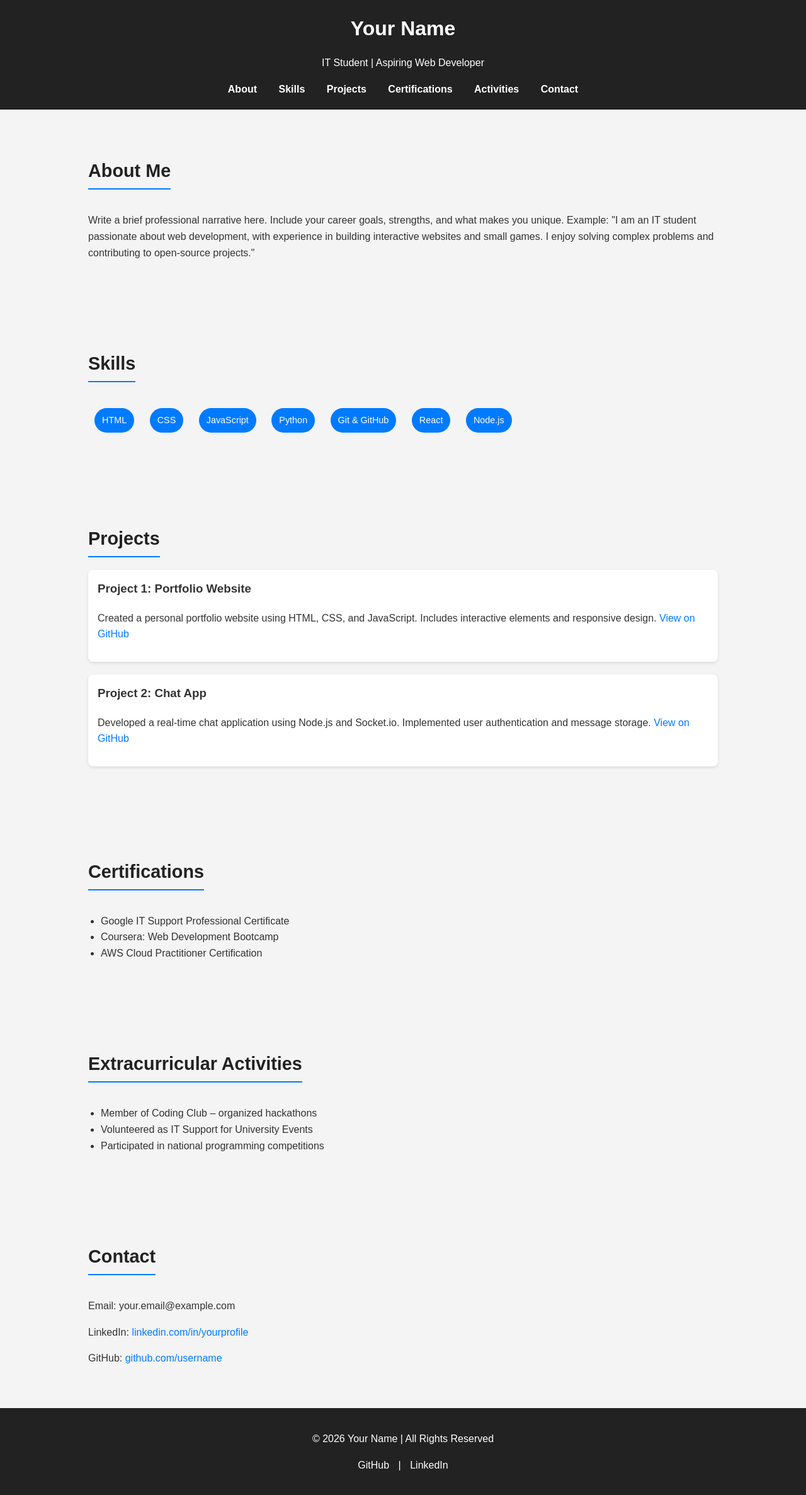
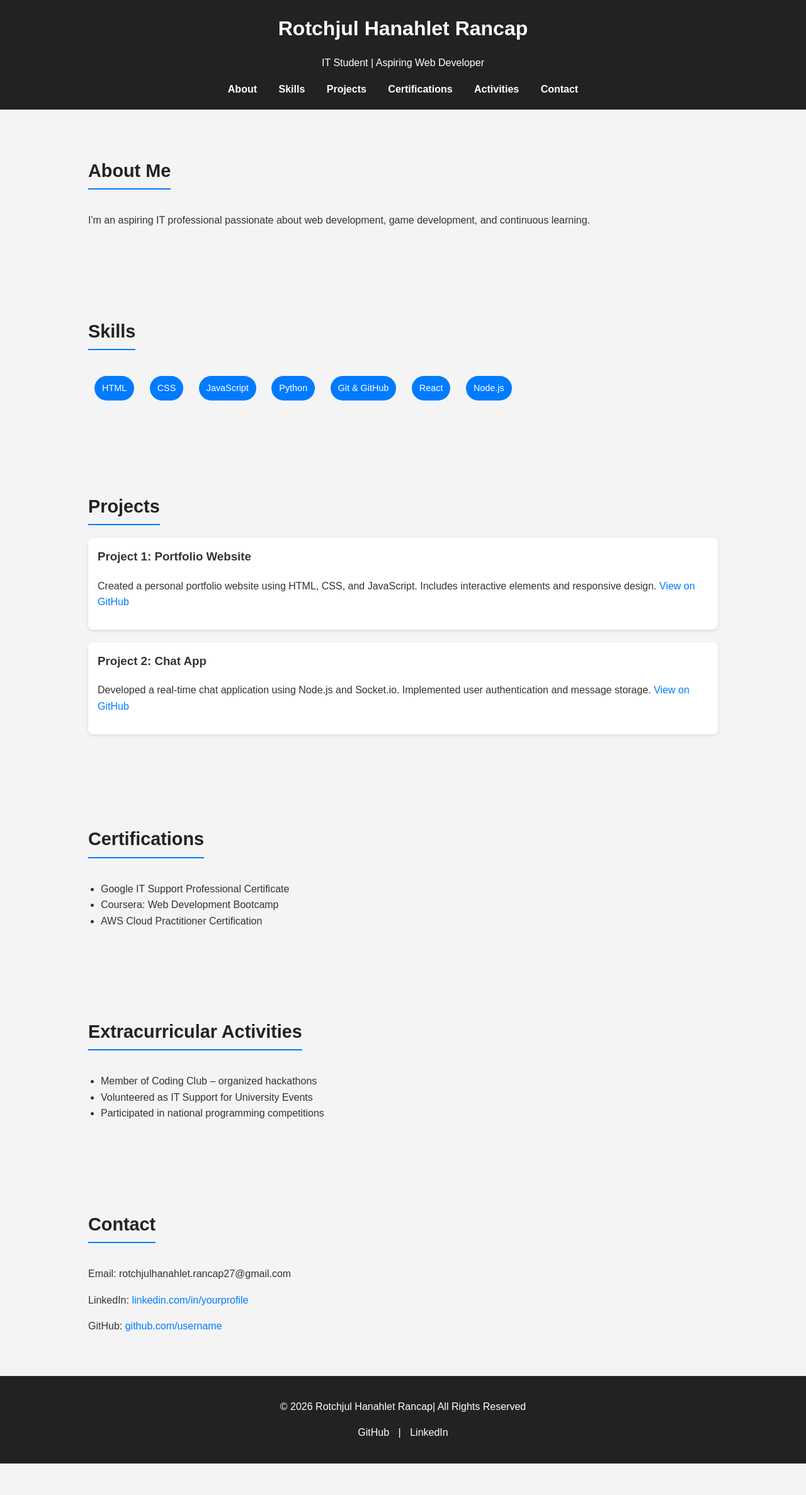
Before and after one commit to rotchjulhanahletrancap27-droid/hanah, a plain HTML site: page index.html in a window 1280 px wide. Shown: the whole page at 63% size. After the commit the page ends 2324 px from the top, so only its background shows below. Drawn offline with Linux system fonts and the light colour scheme.

Commit message:
Update index.html

```diff
--- a/index.html
+++ b/index.html
@@ -2,7 +2,7 @@
 <html lang="en">
 <head>
     <meta charset="UTF-8">
-    <title>Your Name | IT Portfolio</title>
+    <title>Rotchjul Hanahlet Rancap | IT Portfolio</title>
     <meta name="viewport" content="width=device-width, initial-scale=1.0">
     <style>
         /* General Styles */
@@ -125,7 +125,7 @@
 
     <!-- Header -->
     <header>
-        <h1>Your Name</h1>
+        <h1>Rotchjul Hanahlet Rancap</h1>
         <p>IT Student | Aspiring Web Developer</p>
         <nav>
             <a href="#about">About</a>
@@ -141,8 +141,7 @@
     <section id="about">
         <h2>About Me</h2>
         <p>
-            Write a brief professional narrative here. Include your career goals, strengths, and what makes you unique.
-            Example: "I am an IT student passionate about web development, with experience in building interactive websites and small games. I enjoy solving complex problems and contributing to open-source projects."
+            I'm an aspiring IT professional passionate about web development, game development, and continuous learning.
         </p>
     </section>
 
@@ -197,14 +196,14 @@
     <!-- Contact Section -->
     <section id="contact">
         <h2>Contact</h2>
-        <p>Email: your.email@example.com</p>
+        <p>Email: rotchjulhanahlet.rancap27@gmail.com </p>
         <p>LinkedIn: <a href="https://linkedin.com/in/yourprofile">linkedin.com/in/yourprofile</a></p>
         <p>GitHub: <a href="https://github.com/username">github.com/username</a></p>
     </section>
 
     <!-- Footer -->
     <footer>
-        <p>&copy; 2026 Your Name | All Rights Reserved</p>
+        <p>&copy; 2026 Rotchjul Hanahlet Rancap| All Rights Reserved</p>
         <p>
             <a href="https://github.com/username">GitHub</a> |
             <a href="https://linkedin.com/in/yourprofile">LinkedIn</a>
```
